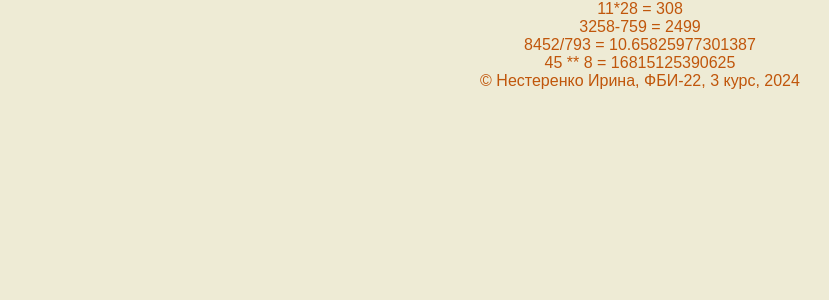
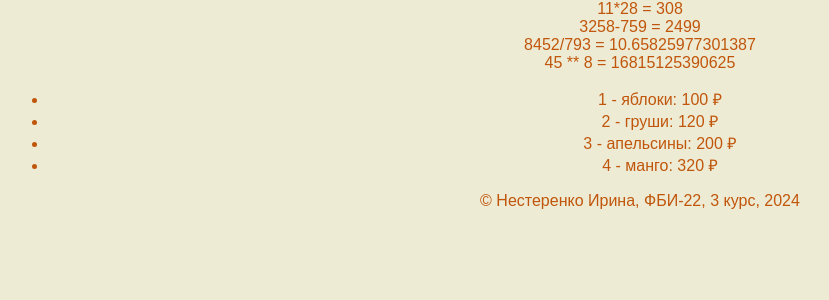
Before and after one commit to nstrnkrn/web-programming-labs-2, a Flask app: page /lab2/example in a window 1280 px wide. Shown: the part 26-326 px from the top of the page, without its empty margins (0-829 px from the left). Run offline with Flask 3, Linux system fonts and the light colour scheme.

Commit message:
Цикл в шаблоне

```diff
--- a/app.py
+++ b/app.py
@@ -270,4 +270,10 @@ def example():
     name = 'Нестеренко Ирина'
     group = 'ФБИ-22'
     number = '2'
-    return render_template('example.html', name = name, group = group, number = number)
+    fruits =[
+        {'name': 'яблоки', 'price': 100},
+        {'name': 'груши', 'price': 120},
+        {'name': 'апельсины', 'price': 200},
+        {'name': 'манго', 'price': 320},
+        ]
+    return render_template('example.html', name = name, group = group, number = number, fruits=fruits)
--- a/templates/example.html
+++ b/templates/example.html
@@ -16,7 +16,11 @@
         3258-759 = {{3258-759}}<br>
         8452/793 = {{ 8452/793}}<br>
         45 ** 8 = {{45 ** 8 }}<br>
-
+        <ul>
+            {% for f in fruits %}
+            <li>{{loop.index}} - {{f.name}}: {{f.price}} &#8381;</li>
+            {% endfor %}
+        </ul>
     </main>
 
     <footer>
```
